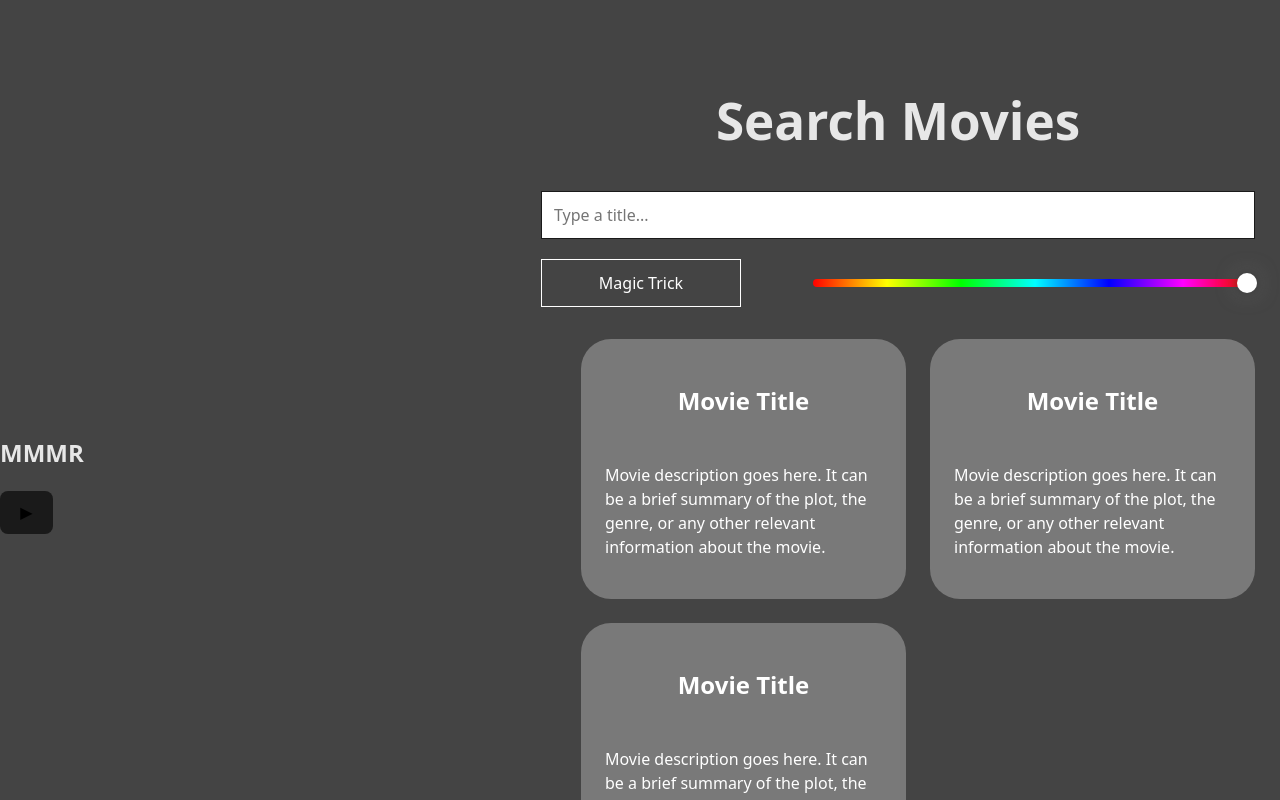
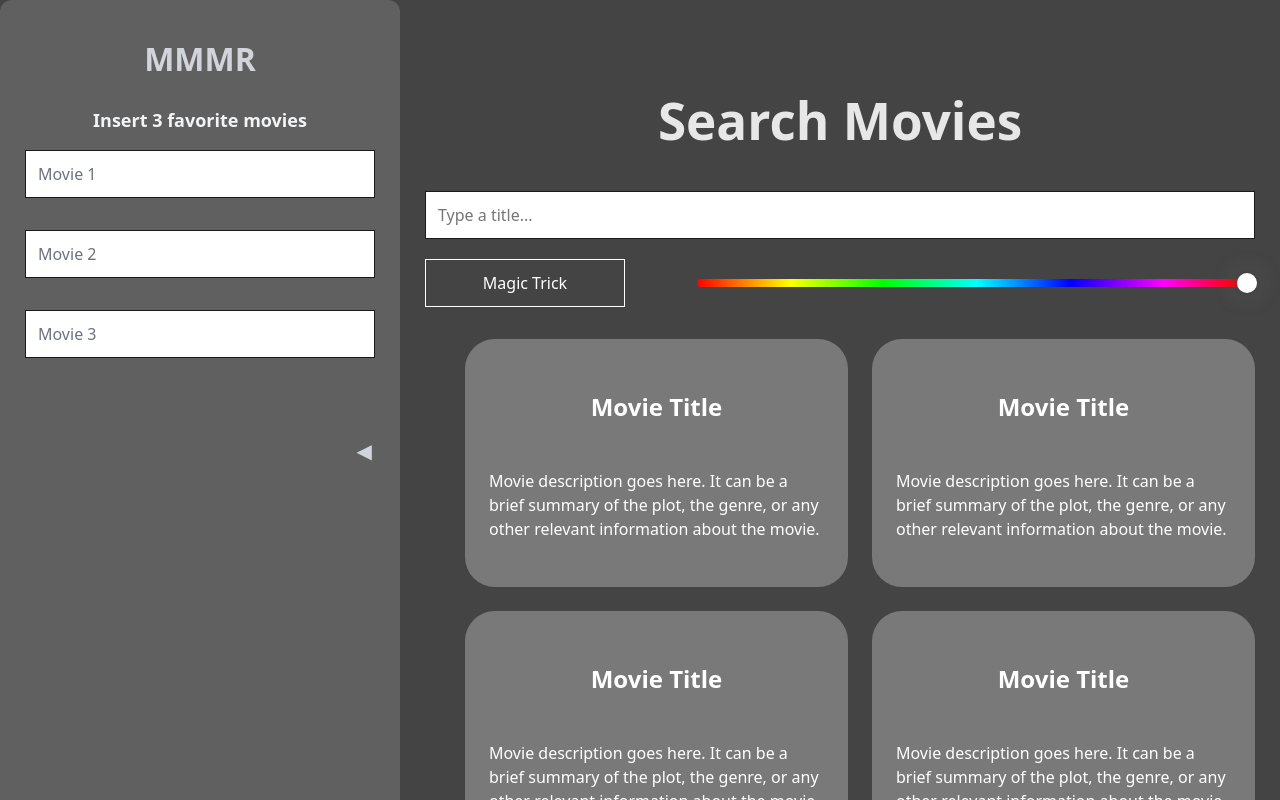
Before and after one commit to aaravgoel2209/ml-multi-model-movie-recommender, a React (Vite) app in the folder frontend/: page / in a window 1280 px wide. Shown: the top 800 px of the page. Built offline with nearby package versions, Linux system fonts and the light colour scheme.

Commit message:
Change directory order, corrected navbar position and animation

```diff
--- a/frontend/src/Nav.tsx
+++ /dev/null
@@ -1,24 +0,0 @@
-import React, { useState } from 'react';
-//import './Nav.css';
-
-export const Nav: React.FC = () => {
-    const [isOpen, setIsOpen] = useState(true);
-
-    const toggleNav = () => {
-        setIsOpen(!isOpen);
-    };
-
-    return (
-        <nav className={`navbar ${isOpen ? 'open' : 'closed'}`}>
-            {isOpen && <h2 className="navbar-title">MMMR</h2>}
-
-            <button
-                className="toggle-btn"
-                onClick={toggleNav}
-                aria-label="Toggle navbar"
-            >
-                <span className={`arrow ${isOpen ? 'left' : 'right'}`}>▶</span>
-            </button>
-        </nav>
-    );
-};
--- /dev/null
+++ b/frontend/src/components/Card.tsx
@@ -0,0 +1,10 @@
+
+
+export default function Card() {
+    return (
+        <li className='card'>
+            <h2>Movie Title</h2>
+            <p>Movie description goes here. It can be a brief summary of the plot, the genre, or any other relevant information about the movie.</p>
+        </li>
+    );
+}
--- /dev/null
+++ b/frontend/src/components/Nav.css
@@ -0,0 +1,114 @@
+.navbar {
+    display: flex;
+    flex-direction: column;
+    align-items: center;
+    justify-content: flex-start;
+    gap: 1.5rem;
+    padding: 25px;
+    background-color: color-mix(in srgb, var(--color), white 15%);
+    border-radius: 12px;
+    height: 100vh;
+    position: fixed;
+    left: 0;
+    top: 0;
+    width: var(--nav-width, 350px);
+    transition: width 0.6s cubic-bezier(0.4, 0, 0.2, 1), padding 0.6s cubic-bezier(0.4, 0, 0.2, 1);
+    z-index: 1000;
+    overflow-y: auto;
+}
+
+.navbar-title {
+    font-size: 32px;
+    font-weight: bold;
+    color: #d1d5db;
+    margin: 0;
+    margin-top: 10px;
+    transition: opacity 0.6s cubic-bezier(0.4, 0, 0.2, 1);
+}
+
+.navbar.closed .navbar-title {
+    opacity: 0.4;
+}
+
+.nav-content {
+    display: flex;
+    flex-direction: column;
+    align-items: center;
+    width: 100%;
+    gap: 1rem;
+    transition: opacity 0.6s cubic-bezier(0.4, 0, 0.2, 1);
+    opacity: 1;
+}
+
+.navbar.closed .nav-content {
+    opacity: 0;
+}
+
+.nav-subtitle {
+    font-size: 18px;
+    color: #f3f4f6;
+    margin: 0;
+    text-align: center;
+}
+
+.movies-input-container {
+    display: flex;
+    flex-direction: column;
+    gap: 0.75rem;
+    width: 100%;
+    padding: 0 20px;
+}
+
+.movie-input {
+    padding: 12px;
+    font-size: 14px;
+    border: none;
+    border-radius: 6px;
+    background-color: #9ca3af;
+    color: #374151;
+    outline: none;
+    transition: background-color 0.2s ease;
+}
+
+.movie-input::placeholder {
+    color: #6b7280;
+}
+
+.movie-input:focus {
+    background-color: #d1d5db;
+}
+
+.toggle-btn {
+    position: absolute;
+    top: 50%;
+    right: 20px;
+    transform: translateY(10%);
+    background: none;
+    border: none;
+    cursor: pointer;
+    padding: 8px;
+    display: flex;
+    align-items: center;
+    justify-content: center;
+    transition: transform 0.6s cubic-bezier(0.4, 0, 0.2, 1);
+}
+
+.toggle-btn:hover {
+    transform: scale(1.1);
+}
+
+.arrow {
+    font-size: 20px;
+    color: #d1d5db;
+    transition: transform 0.6s cubic-bezier(0.4, 0, 0.2, 1);
+}
+
+.navbar.closed {
+    align-items: center;
+    justify-content: flex-start;
+    padding-top: 30px;
+}
+
+.navbar.closed .arrow {
+    transform: scaleX(-1);
+}
--- /dev/null
+++ b/frontend/src/components/Nav.tsx
@@ -0,0 +1,58 @@
+import React, { useState } from 'react';
+import './Nav.css';
+
+export const Nav: React.FC = () => {
+    const [isOpen, setIsOpen] = useState(true);
+    const [movies, setMovies] = useState(['', '', '']);
+
+    const toggleNav = () => {
+        setIsOpen(!isOpen);
+    };
+
+    React.useEffect(() => {
+        const newWidth = isOpen ? '350px' : '100px';
+        document.documentElement.style.setProperty('--nav-width', newWidth);
+    }, [isOpen]);
+
+    const handleMovieChange = (index: number, value: string) => {
+        const updatedMovies = [...movies];
+        updatedMovies[index] = value;
+        setMovies(updatedMovies);
+    };
+
+    return (
+        <>
+            <nav
+                className={`navbar ${isOpen ? 'open' : 'closed'}`}
+            >
+                <h2 className="navbar-title">MMMR</h2>
+
+                {isOpen && (
+                    <div className="nav-content">
+                        <h3 className="nav-subtitle">Insert 3 favorite movies</h3>
+                        <div className="movies-input-container">
+                            {movies.map((movie, index) => (
+                                <input
+                                    key={index}
+                                    type="text"
+                                    className="movie-input"
+                                    placeholder={`Movie ${index + 1}`}
+                                    value={movie}
+                                    onChange={(e) => handleMovieChange(index, e.target.value)}
+                                />
+                            ))}
+                        </div>
+                    </div>
+                )}
+
+                <button
+                    className="toggle-btn"
+                    onClick={toggleNav}
+                    aria-label="Toggle navbar"
+                >
+                    <span className={`arrow ${isOpen ? 'left' : 'right'}`}>◀</span>
+                </button>
+            </nav>
+        </>
+    );
+};
--- a/frontend/src/index.css
+++ b/frontend/src/index.css
@@ -5,7 +5,7 @@
   --light: hsl(var(--color_value), var(--saturation_level), 40.39%);
   --dark: hsl(var(--color_value), var(--saturation_level), 10.2%);
 
-  --nav-width: 500px;
+  --nav-width: 350px;
 
   font-family: "Noto Sans", sans-serif;
   font-optical-sizing: auto;
@@ -32,20 +32,18 @@
 
 body {
   margin: 0;
-  display: flex;
-  place-items: center;
-  justify-content: center;
   min-width: 320px;
   min-height: 100vh;
   overflow-x: hidden;
 }
 
 .App {
-  display: grid;
-  grid-template-columns: var(--nav-width) 1fr;
-  align-items: center;
-  justify-content: center;
-  gap: 1rem;
+  display: flex;
+  flex-direction: column;
+  padding-left: calc(var(--nav-width) + 50px);
+  transition: 0.6s cubic-bezier(0.4, 0, 0.2, 1);
+  min-height: 100vh;
+  width: calc(100% - var(--nav-width) - 50px);
 }
 
 h1 {
--- a/frontend/src/main.tsx
+++ b/frontend/src/main.tsx
@@ -1,8 +1,7 @@
 import { StrictMode } from 'react'
 import { createRoot } from 'react-dom/client'
 import './index.css'
-import App from './App.tsx'
-import { Nav } from './Nav.tsx'
+import App from './pages/App.tsx'
 
 createRoot(document.getElementById('root')!).render(
   <StrictMode>
--- /dev/null
+++ b/frontend/src/pages/App.tsx
@@ -0,0 +1,17 @@
+import './App.css'
+import { Nav } from '../components/Nav';
+import HomePage from './home/HomePage';
+//import RecommendPage from './recommend/RecommendPage';
+
+function App() {
+
+
+  return (
+    <div className="App">
+      <Nav />
+      <HomePage />
+    </div>
+  )
+}
+
+export default App
--- /dev/null
+++ b/frontend/src/pages/home/HomePage.tsx
@@ -0,0 +1,36 @@
+import { useState, useEffect } from 'react';
+import Card from '../../components/Card';
+
+function HomePage() {
+  const [colorValue, setColorValue] = useState(360);
+  const saturation = colorValue === 360 ? 0 : 50;
+
+  useEffect(() => {
+    document.documentElement.style.setProperty('--color_value', colorValue.toString());
+    document.documentElement.style.setProperty('--saturation_level', `${saturation}%`);
+  }, [colorValue, saturation]);
+
+  return (
+    <section>
+      <div id="search">
+        <h1>Search Movies</h1>
+        <input type="text" placeholder="Type a title..." />
+        <div>
+          <button>Magic Trick</button>
+          <input type="range" min="0" max="360" value={colorValue} onChange={(e) => setColorValue(parseInt(e.target.value))}/>
+        </div>
+      </div>
+      <div>
+        <ul className='cards'>
+          <Card />
+          <Card />
+          <Card />
+          <Card />
+          <Card />
+        </ul>
+      </div>
+    </section>
+  )
+}
+
+export default HomePage
--- a/frontend/src/App.tsx
+++ b/frontend/src/pages/recommend/RecommendPage.tsx
@@ -1,8 +1,6 @@
 import { useState, useEffect } from 'react';
-import './App.css'
-import { Nav } from './Nav';
 
-function App() {
+function RecommendPage() {
   const [colorValue, setColorValue] = useState(360);
   const saturation = colorValue === 360 ? 0 : 50;
 
@@ -13,7 +11,6 @@
 
   return (
     <div className="App">
-      <Nav />
         <section>
           <div id="search">
             <h1>Search Movies</h1>
@@ -44,4 +41,4 @@
   )
 }
 
-export default App
+export default RecommendPage
```
Also changed, not shown: frontend/src/Nav.css (deleted), frontend/src/pages/App.css (renamed from frontend/src/App.css), 1 other file (tests, documents, lock files or other folders).
